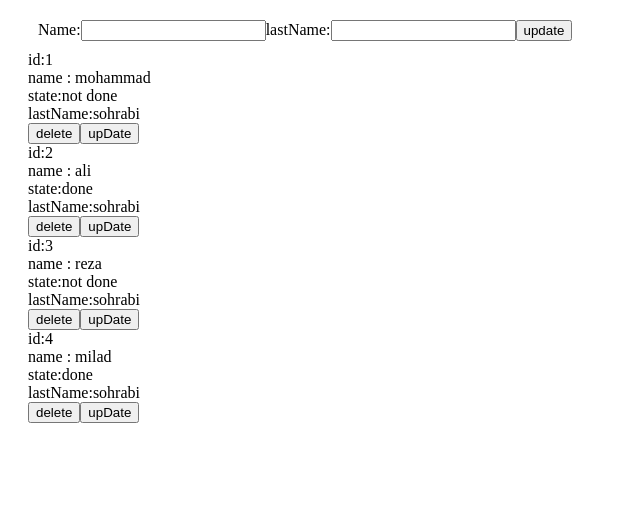
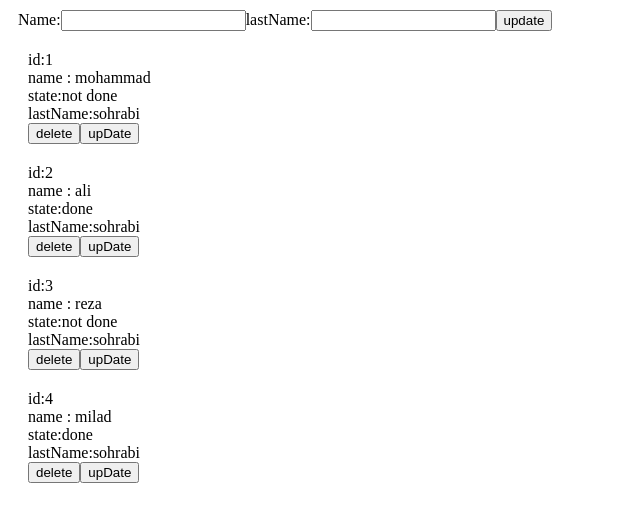
Before and after one commit to mohammadsohrabi2021/ToDoApp, a React (Create React App) app: page / in a window 1280 px wide. Shown: the top 522 px of the page, without its empty margins (0-640 px from the left). Built offline with nearby package versions, Linux system fonts and the light colour scheme.

Commit message:
create componente

```diff
--- a/src/App.js
+++ b/src/App.js
@@ -1,5 +1,6 @@
 import React, { useState } from 'react';
-
+import ToDoCard from './componentes/ToDoCard';
+import ToDoForm from './componentes/ToDoForm';
 function App() {
   const [todos, setTodos] = useState([
     { id: 1, name: "mohammad", state: false, lastName: 'sohrabi' },
@@ -8,68 +9,30 @@ function App() {
     { id: 4, name: "milad", state: true, lastName: 'sohrabi' },
   ])
   const [form, setForm] = useState({ name: '', lastName: '' })
-  const [FormStatus, setFormStatus] = useState({ name: '', lastName: '' })
-  const handeleDelete = id => {
-    setTodos(todos.filter(todo => todo.id !== id))
-  }
-  const handelCheck = id => {
-    setTodos(todos.map(todo => todo.id === id ? { ...todo, state: !todo.state } : todo))
-  }
-  const handleChange = event => {
-    setForm({ ...form, [event.target.name]: event.target.value })
-  }
+  const [FormStatus, setFormStatus] = useState('add')
+
+
+
   const handleSubmit = event => {
     event.preventDefault()
     if (FormStatus === 'add') {
-      setTodos([...todos, { id: Math.floor(Math.random() * 1000), name: form.name, lastName: form.lastName, state: false }])
+        setTodos([...todos, { id: Math.floor(Math.random() * 1000), name: form.name, lastName: form.lastName, state: false }])
     }
     else {
-      setTodos(todos.map(todo => todo.id === form.id ? form : todo))
+        setTodos(todos.map(todo => todo.id === form.id ? form : todo))
     }
     setForm({ name: '', lastName: '' })
     setFormStatus('add')
-  }
-  const handleUpdate = todo => {
-    setFormStatus('upDate')
-    setForm(todo)
-  }
+}
+const handleChange = event => {
+  setForm({ ...form, [event.target.name]: event.target.value })
+}
+
   return (
-    <div style={{ border: 'ipx solid #000', margin: '20px' }}>
-      <div style={{ margin: "10px" }}>
-        <div>
-          <form onSubmit={handleSubmit}>
-            <label>Name:</label>
-            <input onChange={handleChange} name={'name'} value={form.name} />
-            <label>lastName:</label>
-            <input onChange={handleChange} name={'lastName'} value={form.lastName} />
-            <button type={'submit'} >
-              {FormStatus === 'add' ? 'submit' : 'update'}
-            </button>
-          </form>
-        </div>
-      </div>
-      {todos.map(todo => (
-        <div>
-          <div>
-            id:{todo.id}
-          </div>
-          <div>
-            name : {todo.name}
-          </div>
-          <div onClick={() => handelCheck(todo.id)}>
-            state:{todo.state ? 'done' : 'not done'}
-          </div>
-          <div>
-            lastName:{todo.lastName}
-          </div>
-          <button onClick={() => handeleDelete(todo.id)}>
-            delete
-          </button>
-          <button onClick={() => handleUpdate(todo)}>
-            upDate
-          </button>
-        </div>
-      ))}
+    <div >
+
+      <ToDoForm handleChange={handleChange} handleSubmit={handleSubmit} form={form} formStatus={FormStatus} setForm={setForm} setTodos={setTodos} todos={todos} setFormStatus={setFormStatus} />
+      {todos.map(todo => <ToDoCard todo={todo} todos={todos} setForm={setForm} setFormStatus={setFormStatus} setTodos={setTodos} />)}
     </div>
   );
 }
--- a/src/componentes/ToDoCard.js
+++ b/src/componentes/ToDoCard.js
@@ -0,0 +1,42 @@
+import React from 'react';
+
+const ToDoCard = ({ todo, todos, setTodos, setFormStatus, setForm }) => {
+    const handeleDelete = id => {
+        setTodos(todos.filter(todo => todo.id !== id))
+    }
+    const handelCheck = id => {
+        setTodos(todos.map(todo => todo.id === id ? { ...todo, state: !todo.state } : todo))
+    }
+    const handleUpdate = todo => {
+        setFormStatus('upDate')
+        setForm(todo)
+    }
+    return (
+        <div >
+            {/* {todos.map(todo => ( */}
+                <div style={{ border: 'ipx solid #000', margin: '20px' }}>
+                    <div>
+                        id:{todo.id}
+                    </div>
+                    <div>
+                        name : {todo.name}
+                    </div>
+                    <div onClick={() => handelCheck(todo.id)} style={{curser:'pointer'}}>
+                        state:{todo.state ? 'done' : 'not done'}
+                    </div>
+                    <div>
+                        lastName:{todo.lastName}
+                    </div>
+                    <button onClick={() => handeleDelete(todo.id)}>
+                        delete
+                    </button>
+                    <button onClick={() => handleUpdate(todo)}>
+                        upDate
+                    </button>
+                </div>
+            {/* ))} */}
+        </div>
+    );
+};
+
+export default ToDoCard;
--- a/src/componentes/ToDoForm.js
+++ b/src/componentes/ToDoForm.js
@@ -0,0 +1,22 @@
+import React from 'react';
+
+const ToDoForm = ({ form,  FormStatus,handleSubmit ,handleChange }) => {
+
+    return (
+            <div style={{ margin: "10px" }}>
+                <div>
+                    <form  onSubmit={handleSubmit}>
+                        <label>Name:</label>
+                        <input onChange={handleChange} name={'name'} value={form.name} />
+                        <label>lastName:</label>
+                        <input onChange={handleChange} name={'lastName'} value={form.lastName} />
+                        <button type={'submit'} >
+                            {FormStatus === 'add' ? 'submit' : 'update'}
+                        </button>
+                    </form>
+                </div>
+            </div>
+    );
+};
+
+export default ToDoForm;
--- a/src/index.js
+++ b/src/index.js
@@ -1,4 +1,5 @@
 import React from 'react';
 import ReactDOM from 'react-dom';
 import App from './App';
- ReactDOM.render(<App/>,document.getElementById('root'))
+
+ReactDOM.render(<App/>,document.getElementById('root'))
```
